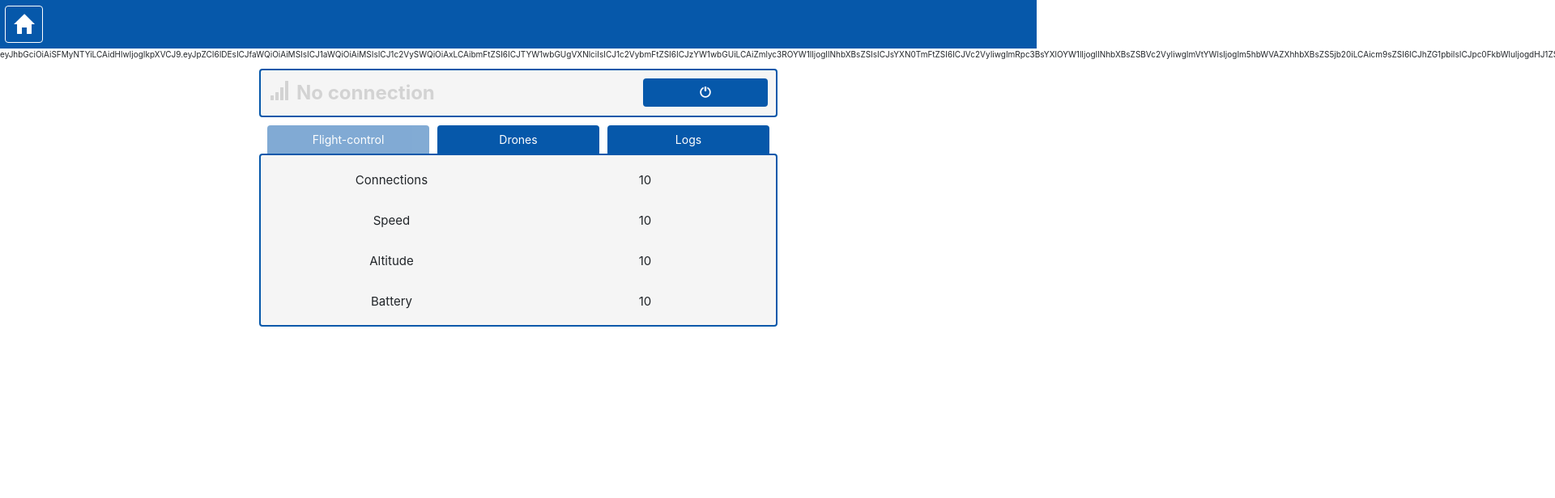
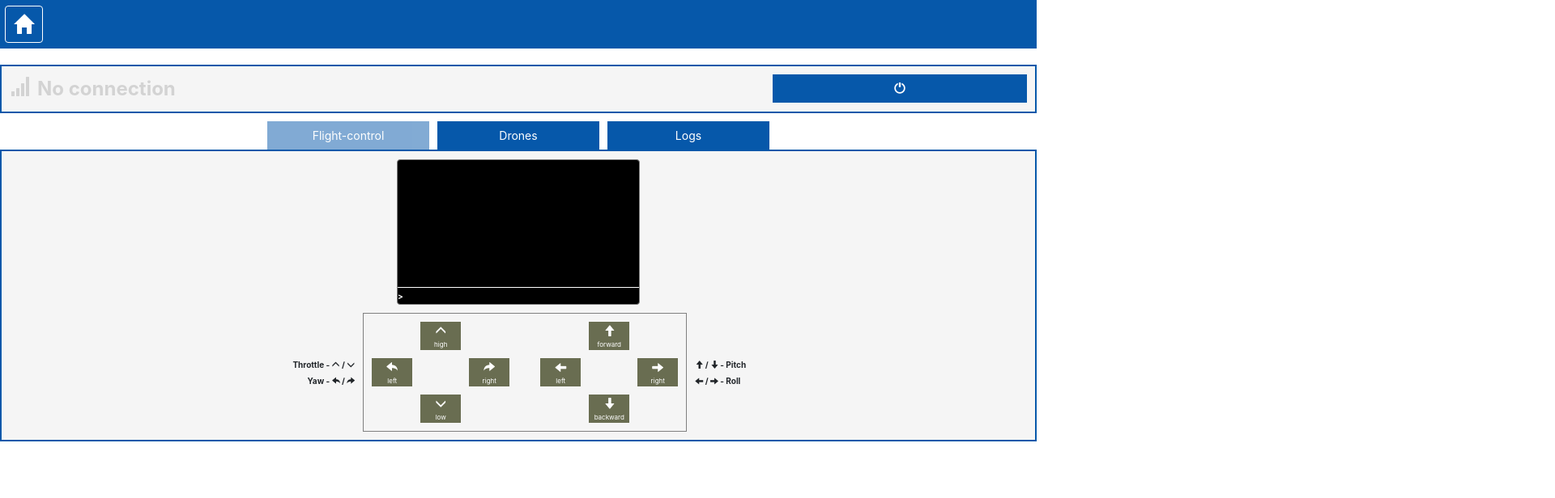
Before and after one commit to G1F18-IoD/Frontend-Development, an Angular app: page /home in a window 1280 px wide. Shown: the top 616 px of the page at 81% size, 1920 px wide, since content can reach past the window. Built offline with nearby package versions, Linux system fonts and the light colour scheme; sample sign-in values are in the browser's storage.

Commit message:
Added live flight controls. Added a cool ass console.

```diff
--- a/src/app/modules/framework/viewes/home/home.component.html
+++ b/src/app/modules/framework/viewes/home/home.component.html
@@ -1,5 +1,6 @@
-<p>
+<!--<p>
   {{ key }}
-</p>
-
-<app-dashboard></app-dashboard>
+</p>-->
+<div style="margin-top: 20px">
+  <app-dashboard></app-dashboard>
+</div>
--- a/src/app/modules/framework/viewes/home/sub-components/dashboard/dashboard.component.css
+++ b/src/app/modules/framework/viewes/home/sub-components/dashboard/dashboard.component.css
@@ -6,8 +6,6 @@
 .dashboard-div {
     background-color: whitesmoke;
     border: 2px solid #0658aa;
-    border-radius: 4px;
-    width: 50%;
     padding: 10px;
     margin-bottom: 10px;
 }
@@ -36,10 +34,12 @@
 
 .row-btn {
     width: 100%;
-    border-bottom-left-radius: 0px;
-    border-bottom-right-radius: 0px;
 }
 
 .tab-selected {
     opacity: 0.5;
 }
+
+.component-div {
+    margin-bottom: 70px;
+}
--- a/src/app/modules/framework/viewes/home/sub-components/dashboard/dashboard.component.html
+++ b/src/app/modules/framework/viewes/home/sub-components/dashboard/dashboard.component.html
@@ -1,6 +1,6 @@
 <!-- Connection bar -->
 <div>
-  <div class="flex-container dashboard-div center-div">
+  <div class="flex-container dashboard-div center-div width-control">
     <div class="connection-glyph">
       <span class="glyphicon glyphicon-signal"></span>
       <label class="connection-label">{{connection | propercase}}</label>
@@ -21,7 +21,7 @@
 
 <!-- Selected component -->
 <div>
-  <div class="dashboard-div center-div">
+  <div class="dashboard-div center-div width-control component-div">
     <div *ngIf="state == 0">
       <app-flight-control></app-flight-control>
     </div>
--- a/src/app/modules/framework/viewes/home/sub-components/flight-control/flight-control.component.css
+++ b/src/app/modules/framework/viewes/home/sub-components/flight-control/flight-control.component.css
@@ -10,3 +10,92 @@
     height: 40px;
     border-radius: 4px;
 }
+
+.left-trans-div, .right-trans-div {
+    position: relative;
+}
+
+.controls-container {
+    width: 400px;
+    border: 1px solid gray;
+    padding: 10px;
+}
+
+.main-container, .controls-container {
+    display: flex;
+    justify-content: center;
+}
+
+.grid-container {
+    grid-template-columns: 50px 50px 50px;
+}
+
+.form-sub-btn {
+    min-width: unset;
+}
+
+.ctrl-btn {
+    width: 50px;
+}
+
+.spacer {
+    width: 15%;
+}
+
+.main-screen-div {
+    width: 300px;
+    height: 180px;
+    margin: 0 auto;
+    margin-bottom: 10px;
+    background-color: black;
+    border: 1px solid gray;
+    border-radius: 4px;
+}
+
+.white {
+    color: white;
+}
+
+.instr-label {
+    width: 100%;
+}
+
+.left-instr-div {
+    margin-right: 10px;
+}
+
+.right-instr-div {
+    margin-left: 10px;
+}
+
+.left-instr-div, .right-instr-div {
+    margin-top: 57px;
+}
+
+/* console */
+.console-div {
+    min-height: 155px;
+    max-height: 155px;
+    overflow: auto;
+}
+
+.console-seperator {
+    margin-top: 2px;
+    margin-bottom: 2px;
+    border-top: 1px solid white;
+}
+
+.console-input {
+    background-color: transparent;
+    color: white;
+    border: none;
+    width: calc(100% - 10px);
+    outline: none;
+    text-transform: uppercase;
+}
+
+.command-label {
+    color: white;
+    width: 300px;
+    word-wrap: break-word;
+}
--- a/src/app/modules/framework/viewes/home/sub-components/flight-control/flight-control.component.html
+++ b/src/app/modules/framework/viewes/home/sub-components/flight-control/flight-control.component.html
@@ -1,6 +1,93 @@
-<div class="grid-container dashboard-grid control-grid">
-  <ng-template ngFor let-item [ngForOf]="list" let-i="index">
-    <div class="grid-item">{{item[0]}}</div>
-    <div class="grid-item">{{item[1]}}</div>
-  </ng-template>
+<!-- Top console -->
+<div class="main-screen-div">
+  <div id="flight-console" class="console-div">
+    <label *ngFor="let element of commands" class="command-label">{{element}}</label>
+  </div>
+  <hr class="console-seperator">
+  <label class="white">> </label> <input type="text" class="console-input" [(ngModel)]="currentCommand" (keyup.enter)="$event.keyCode == 13 ? enterCommand(currentCommand) : null">
 </div>
+
+<div class="main-container">
+  <!-- left instructional labels -->
+  <div class="left-instr-div align-text-right">
+    <label class="instr-label">
+      Throttle -
+      <span class="glyphicon glyphicon-menu-up"></span> /
+      <span class="glyphicon glyphicon-menu-down"></span>
+    </label>
+    <label class="instr-label">
+      Yaw -
+      <span class="glyphicon glyphicon-share-alt icon-flipped"></span> /
+      <span class="glyphicon glyphicon-share-alt"></span>
+    </label>
+  </div>
+
+  <div class="flex-container controls-container">
+
+    <!-- Left transmitter input -->
+    <div class="left-trans-div grid-container">
+      <div></div>
+      <button class="form-sub-btn ctrl-btn" title="Throttle high">
+        <span class="glyphicon glyphicon-menu-up"></span>
+        <p style="font-size: 8px">high</p>
+      </button>
+      <div></div>
+      <button class="form-sub-btn ctrl-btn" title="Yaw left">
+        <span class="glyphicon glyphicon-share-alt icon-flipped"></span>
+        <p style="font-size: 8px">left</p>
+      </button>
+      <div></div>
+      <button class="form-sub-btn ctrl-btn" title="Yaw right">
+        <span class="glyphicon glyphicon-share-alt"></span>
+        <p style="font-size: 8px">right</p>
+      </button>
+      <div></div>
+      <button class="form-sub-btn ctrl-btn" title="Throttle low">
+        <span class="glyphicon glyphicon-menu-down"></span>
+        <p style="font-size: 8px">low</p>
+      </button>
+      <div></div>
+    </div>
+
+    <span class="spacer"></span>
+
+    <!-- Right transmitter input -->
+    <div class="right-trans-div grid-container">
+      <div></div>
+      <button class="form-sub-btn ctrl-btn" title="Pitch forward">
+        <span class="glyphicon glyphicon-arrow-up"></span>
+        <p style="font-size: 8px">forward</p>
+      </button>
+      <div></div>
+      <button class="form-sub-btn ctrl-btn" title="Roll left">
+        <span class="glyphicon glyphicon-arrow-left"></span>
+        <p style="font-size: 8px">left</p>
+      </button>
+      <div></div>
+      <button class="form-sub-btn ctrl-btn" title="Roll right">
+        <span class="glyphicon glyphicon-arrow-right"></span>
+        <p style="font-size: 8px">right</p>
+      </button>
+      <div></div>
+      <button class="form-sub-btn ctrl-btn" title="Pitch backward">
+        <span class="glyphicon glyphicon-arrow-down"></span>
+        <p style="font-size: 8px">backward</p>
+      </button>
+      <div></div>
+    </div>
+  </div>
+
+  <!-- right instructional labels -->
+  <div class="right-instr-div">
+    <label class="instr-label">
+      <span class="glyphicon glyphicon-arrow-up"></span> /
+      <span class="glyphicon glyphicon-arrow-down"></span>
+      - Pitch
+    </label>
+    <label class="instr-label">
+      <span class="glyphicon glyphicon-arrow-left"></span> /
+      <span class="glyphicon glyphicon-arrow-right"></span>
+      - Roll
+    </label>
+  </div>
+</div>
--- a/src/app/modules/framework/viewes/home/sub-components/flight-control/flight-control.component.ts
+++ b/src/app/modules/framework/viewes/home/sub-components/flight-control/flight-control.component.ts
@@ -7,11 +7,34 @@ import { Component, OnInit } from '@angular/core';
 })
 export class FlightControlComponent implements OnInit {
 
-  public list = [['Connections','10'],['Speed','10'],['Altitude','10'],['Battery','10']];
+  public commands = [];
+  public currentCommand;
 
   constructor() { }
 
   ngOnInit() {
   }
 
+  public enterCommand(_string) {
+    this.commands.push("> " + _string.toUpperCase());
+
+    setTimeout(() => {
+      var elem = document.getElementById('flight-console');
+      elem.scrollTop = elem.scrollHeight;
+    }, 0);
+
+    this.commands.push(this.handleCommand(_string.toUpperCase()));
+
+    this.currentCommand = null;
+  }
+
+  private handleCommand(_input) {
+    switch(_input) {
+      case "ARM":
+        return "Arming sucessful";
+      default:
+        return "UNKNOWN COMMAND - Are you sure you typed correctly?";
+    }
+  }
+
 }
--- a/src/styles.css
+++ b/src/styles.css
@@ -21,7 +21,6 @@
 .form-btn, .form-sub-btn {
     min-width: 100px;
     height: 35px;
-    border-radius: 4px;
     color: white;
     border: 0;
     font-size: 14px;
@@ -52,3 +51,41 @@
 .flex-container {
     display: flex;
 }
+
+.icon-flipped {
+    transform: scaleX(-1);
+    -moz-transform: scaleX(-1);
+    -webkit-transform: scaleX(-1);
+    -ms-transform: scaleX(-1);
+}
+
+.align-text-right {
+    text-align: right;
+}
+
+.width-control {
+    width: 50%;
+}
+
+@media only screen and (max-width: 1400px) {
+    .width-control {
+        width: 100%;
+    }
+}
+
+/* scrollbar */
+::-webkit-scrollbar {
+    width: 10px;
+}
+
+::-webkit-scrollbar-track {
+    background: transparent;
+}
+
+::-webkit-scrollbar-thumb {
+    background: #696D51;
+}
+
+::-webkit-scrollbar-thumb:hover {
+    opacity: 0.5;
+}
```
